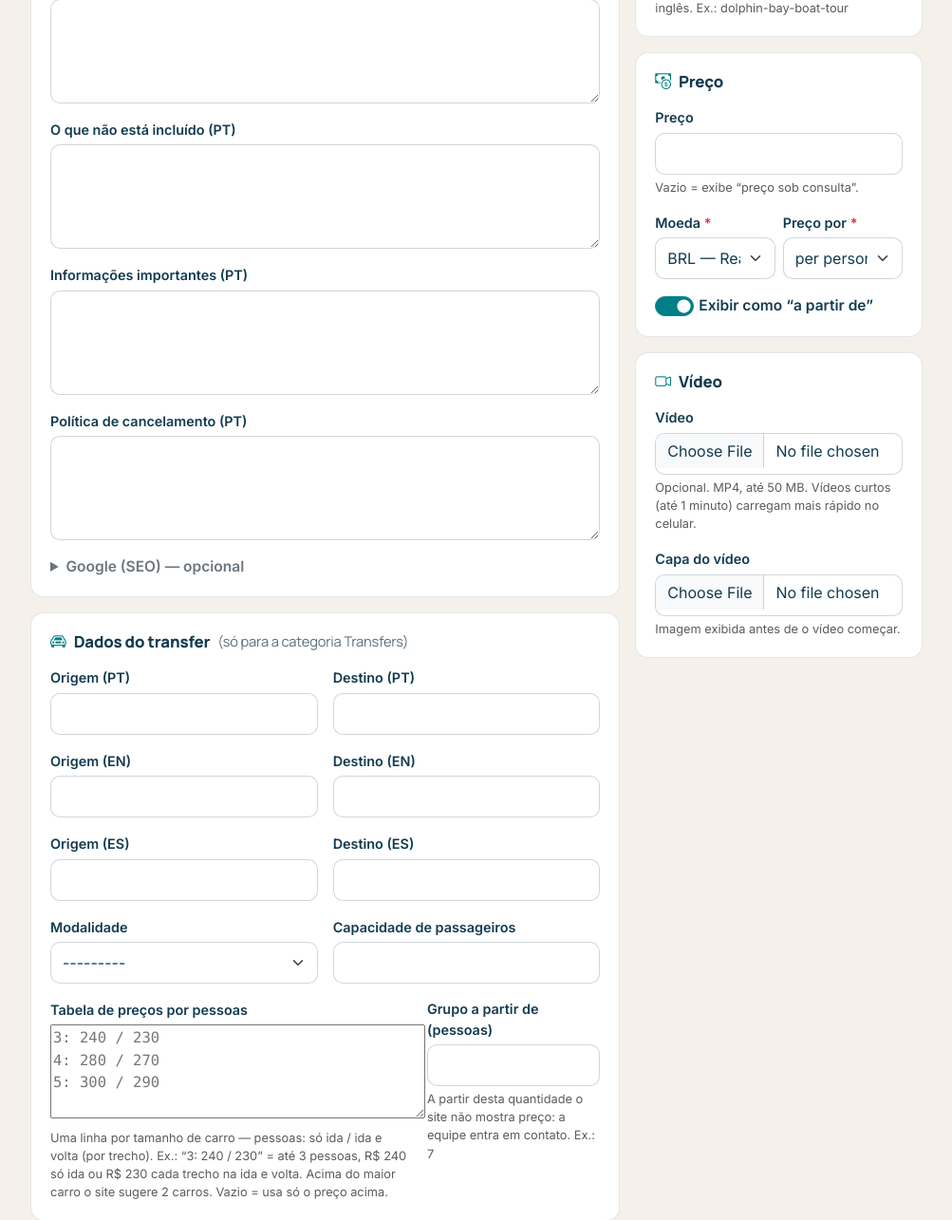
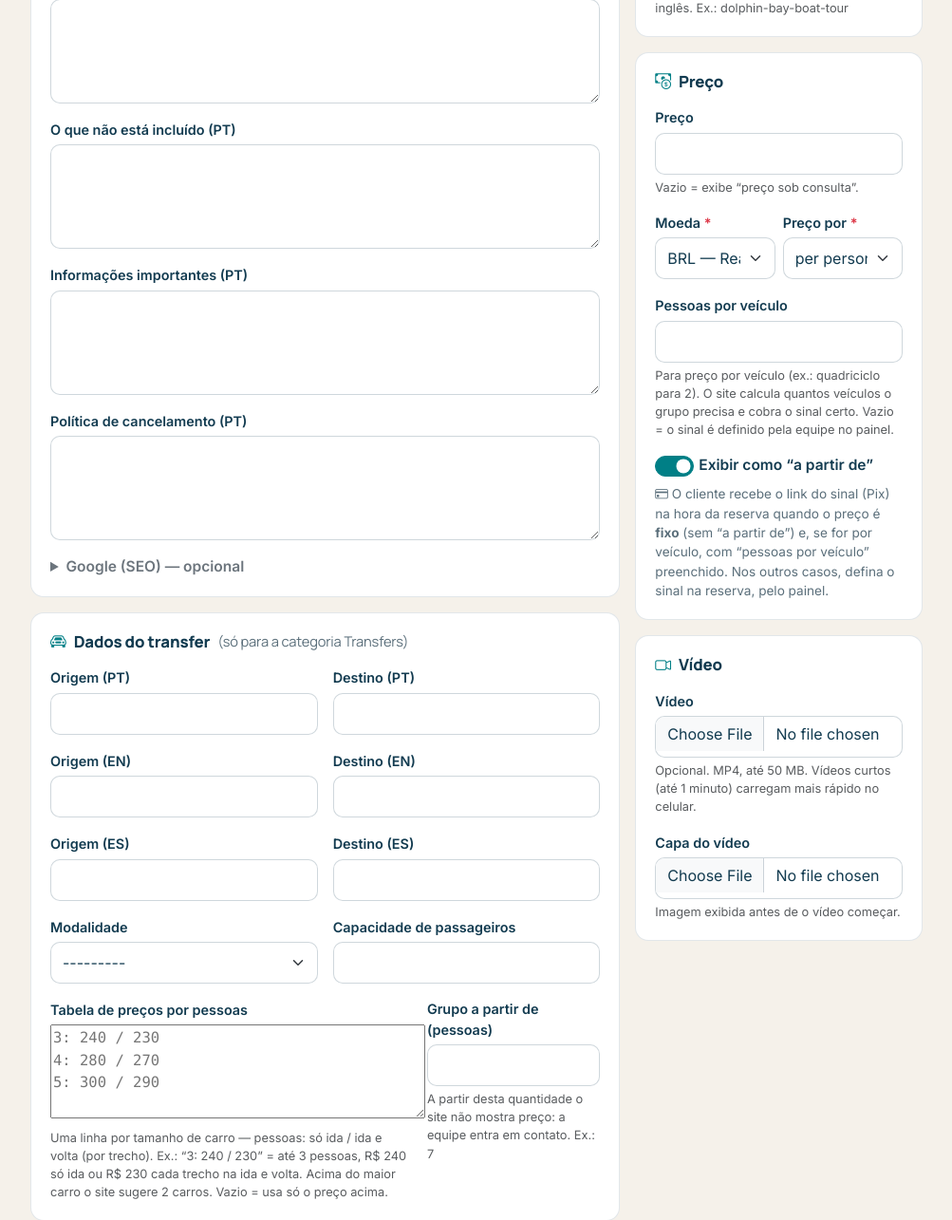
Before and after one commit to Makarios44/TravelPipa, a Django app: page /gestao/passeios/novo/ in a window 1280 px wide. Shown: the part 954-2239 px from the top of the page at 95% size, without its empty margins (268-1271 px from the left). Run offline with Django 5.2, Linux system fonts and the light colour scheme; the visitor is signed in with stand-in values (Sample User, id 1); data comes from the database, SQL or seed files in the repository; data that the repository does not hold is empty; parts of the project's set-up code (start-up, migrations or seed data) failed here and were passed over; some libraries are stand-ins or nearby versions.

Commit message:
Preço por veículo: sinal calculado pelo número de veículos do grupo
- Novo campo "pessoas por veículo" na experiência (painel). Quadriciclo:
  2 por veículo; 3 ou 4 pessoas = 2 quadriciclos no total e no sinal.
- Sem esse campo, passeios por veículo não geram sinal automático (antes o
  site cobrava 1 veículo para qualquer grupo).
- Resumo para a equipe na reserva: "2 veículos × R$ 200 = R$ 400".
- Painel explica quando o link do sinal sai sozinho.

```diff
--- a/bookings/forms.py
+++ b/bookings/forms.py
@@ -2,11 +2,12 @@ import datetime
 import json
 
 from django import forms
-from django.utils import timezone
+from django.utils import timezone, translation
 from django.utils.translation import get_language, gettext_lazy as _
 
 from core.antispam import AntiSpamFormMixin
 from core.forms import ConsentField, StyledFormMixin
+from core.templatetags.travelpipa import money
 from tours.models import Experience
 from tours.transfer_pricing import client_payload, quote, summary_pt
 
@@ -37,6 +38,17 @@ class ExperienceChoiceField(forms.ModelChoiceField):
 
 TRIP_ONE_WAY = "one_way"
 TRIP_ROUND = "round_trip"
+
+
+def vehicle_summary(experience, people):
+    """E.g. "2 veículos × R$ 200 = R$ 400 (3 pessoas)" for per-vehicle tours (shown to the team)."""
+    vehicles = experience.vehicles_for(people) if experience.price_unit == Experience.PriceUnit.VEHICLE else None
+    if not vehicles or experience.price is None or experience.price_is_starting:
+        return ""
+    with translation.override("pt-br"):
+        unit = money(experience.price, experience.currency)
+        total = money(experience.price * vehicles, experience.currency)
+    return f"{vehicles} veículo{'s' if vehicles > 1 else ''} × {unit} = {total} ({people} pessoas)"
 
 
 class BookingRequestForm(StyledFormMixin, AntiSpamFormMixin):
@@ -115,8 +127,13 @@ class BookingRequestForm(StyledFormMixin, AntiSpamFormMixin):
             return None if q.is_group else q.total
         if experience.price is None or experience.price_is_starting or experience.is_transfer:
             return None
-        per_person = experience.price_unit == Experience.PriceUnit.PERSON
-        return experience.price * people if per_person else experience.price
+        if experience.price_unit == Experience.PriceUnit.PERSON:
+            return experience.price * people
+        if experience.price_unit == Experience.PriceUnit.VEHICLE:
+            # The total depends on how many vehicles the group needs; unknown capacity = team decides.
+            vehicles = experience.vehicles_for(people)
+            return experience.price * vehicles if vehicles else None
+        return experience.price
 
     def clean_phone(self):
         value = self.cleaned_data["phone"].strip()
@@ -135,7 +152,8 @@ class BookingRequestForm(StyledFormMixin, AntiSpamFormMixin):
             return_date=data.get("return_date"),
             quoted_total=data.get("exact_total"),
             deposit_amount=deposit_for(data.get("exact_total")),
-            quote_summary=summary_pt(data.get("quote"), data["experience"].currency),
+            quote_summary=summary_pt(data.get("quote"), data["experience"].currency) or vehicle_summary(
+                data["experience"], data["people"]),
             people=data["people"],
             full_name=data["full_name"].strip(),
             email=data["email"],
--- a/panel/forms.py
+++ b/panel/forms.py
@@ -89,7 +89,7 @@ class ExperienceForm(PanelFormMixin, forms.ModelForm):
         model = Experience
         fields = (
             ["category", "slug", "order"] + EXPERIENCE_STATUS
-            + ["price", "currency", "price_unit", "price_is_starting"]
+            + ["price", "currency", "price_unit", "people_per_vehicle", "price_is_starting"]
             + [f"{b}_{s}" for b in EXPERIENCE_TEXT_BASES + EXPERIENCE_SEO_BASES for s in SUFFIXES]
             + [f"{b}_{s}" for b in ("origin", "destination") for s in SUFFIXES]
             + ["transfer_type", "max_passengers", "transfer_rates", "group_from", "video", "video_poster"]
--- a/templates/panel/experience_form.html
+++ b/templates/panel/experience_form.html
@@ -72,7 +72,9 @@
           <div class="col-6">{% include "panel/_field.html" with field=form.currency %}</div>
           <div class="col-6">{% include "panel/_field.html" with field=form.price_unit %}</div>
         </div>
+        {% include "panel/_field.html" with field=form.people_per_vehicle %}
         {% include "panel/_field.html" with field=form.price_is_starting wrapper="mb-0" %}
+        <p class="small muted mt-2 mb-0"><i class="bi bi-credit-card"></i> O cliente recebe o link do sinal (Pix) na hora da reserva quando o preço é <strong>fixo</strong> (sem “a partir de”) e, se for por veículo, com “pessoas por veículo” preenchido. Nos outros casos, defina o sinal na reserva, pelo painel.</p>
       </div>
       <div class="card-p">
         <h2><i class="bi bi-camera-video"></i> Vídeo</h2>
--- a/tours/management/commands/load_tours.py
+++ b/tours/management/commands/load_tours.py
@@ -784,6 +784,7 @@ TOURS = [
         "order": 4,
         "price": Decimal("200.00"),
         "price_unit": "vehicle",
+        "people_per_vehicle": 2,
         "price_is_starting": False,
         "pt": {
             "title": "Quadriciclo Rota 1: falésias, mirantes e piscinas naturais",
@@ -901,6 +902,7 @@ TOURS = [
         "order": 5,
         "price": Decimal("300.00"),
         "price_unit": "vehicle",
+        "people_per_vehicle": 2,
         "price_is_starting": False,
         "pt": {
             "title": "Quadriciclo Rota 2: Rio Catu, Mata Atlântica e Barra de Cunhaú",
--- a/tours/models.py
+++ b/tours/models.py
@@ -138,6 +138,10 @@ class Experience(TimeStampedModel):
     price_unit = models.CharField("preço por", max_length=10, choices=PriceUnit.choices,
                                   default=PriceUnit.PERSON)
     price_is_starting = models.BooleanField("exibir como “a partir de”", default=True)
+    people_per_vehicle = models.PositiveSmallIntegerField(
+        "pessoas por veículo", null=True, blank=True,
+        help_text="Para preço por veículo (ex.: quadriciclo para 2). O site calcula quantos veículos o grupo "
+                  "precisa e cobra o sinal certo. Vazio = o sinal é definido pela equipe no painel.")
 
     # --- Transfer details (only for transfer categories) ------------------
     origin_en = char_field("Origem", "EN", 120)
@@ -291,6 +295,12 @@ class Experience(TimeStampedModel):
     def important_info_list(self):
         return lines(self.important_info)
 
+    def vehicles_for(self, people):
+        """Vehicles needed for a group, when the price is per vehicle and the capacity is known."""
+        if not self.people_per_vehicle or not people:
+            return None
+        return -(-int(people) // self.people_per_vehicle)
+
     @property
     def gallery(self):
         # Main photos only: photos in the "guardada" album stay in the panel.
```
Also changed, not shown: bookings/test_vehicle_pricing.py (added, +26 -0 lines), tours/migrations/0015_people_per_vehicle.py (added).
